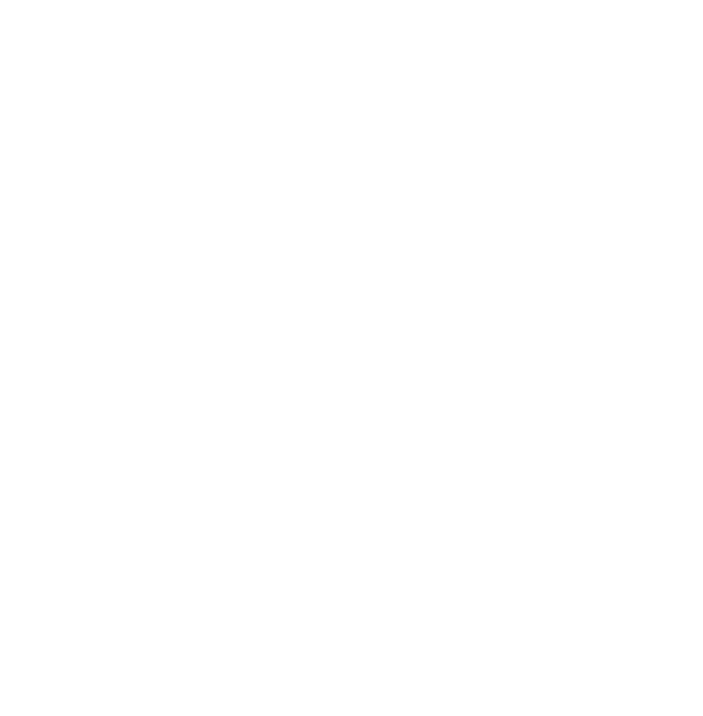
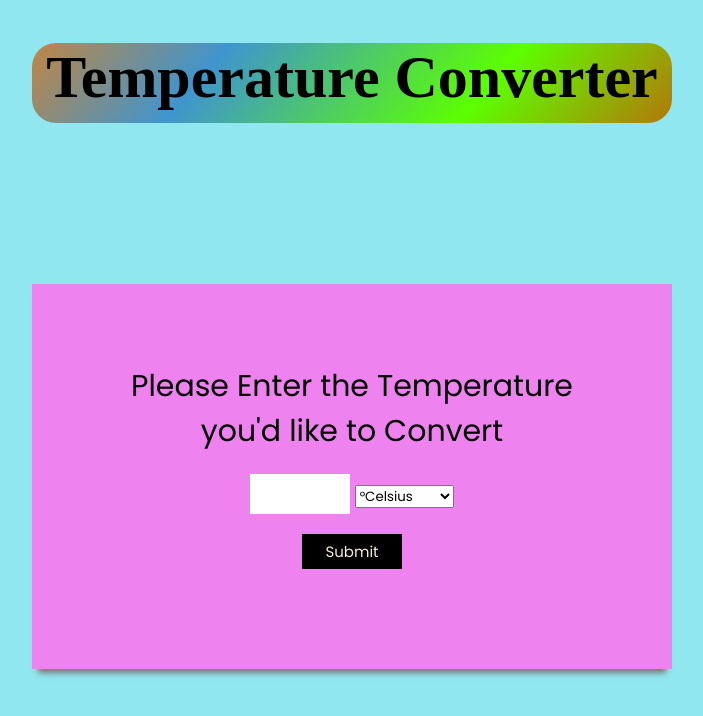
Before and after one commit to cs400610/Oasis-Internship-Task, a plain HTML site: page Task3- Temperature Convertor/index.html in a window 1280 px wide. Shown: the whole page, without its empty margins (288-991 px from the left). Drawn offline with Linux system fonts and the light colour scheme; a web font is replaced by a local one.

Commit message:
Temperature Converter

```diff
--- a/Task3- Temperature Convertor/index.html
+++ b/Task3- Temperature Convertor/index.html
@@ -8,10 +8,30 @@
     <title>Temperature Converter</title>
     <link rel="stylesheet" href="style.css">
     <link rel="icon" href="tempicon.jpg" type="image/x-icon">
+    <link rel="preconnect" href="https://fonts.googleapis.com">
+    <link rel="preconnect" href="https://fonts.gstatic.com" crossorigin>
+    <link
+        href="https://fonts.googleapis.com/css2?family=Gochi+Hand&family=Podkova:wght@400;500&family=Poppins:wght@300;400;500&display=swap"
+        rel="stylesheet">
 </head>
 
 <body>
+    <div id="container">
+        Temperature Converter
+    </div>
+    <form id="tempCalc" onsubmit="calculateTemp();">
+        <label for="temp">Please Enter the Temperature you'd like to Convert </label>
+        <br/><input type="number" name="temp" id="temp">
 
+        <select name="temp_diff" id="temp_diff">
+            <option value="celcius">°Celsius</option>
+            <option value="fahrenheit">°Fahrenheit</option>
+        </select><br>
+
+        <input type="submit" name="temp_submit" id="temp_submit"><br>
+        <span id="resultContainer"></span>
+
+    </form>
 
 
     <script src="index.js"></script>
--- a/Task3- Temperature Convertor/index.js
+++ b/Task3- Temperature Convertor/index.js
@@ -0,0 +1,33 @@
+// Javascript operations
+const tempCalc = document.getElementById('tempCalc');
+tempCalc.addEventListener("submit", function(event){
+    event.preventDefault();
+})
+const calculateTemp = () =>{
+
+    const numTemp = document.getElementById('temp').value;
+    const tempSelector = document.getElementById('temp_diff')
+    const valueTemp = tempSelector.options[tempSelector.selectedIndex].value;
+
+    const celToFah = (celcius)=>{
+        let fahrenheit = Math.round((celcius  * 9/ 5) + 32);
+        return fahrenheit;
+
+    }
+    const fahToCel = (fahrenheit)=>{
+        let celcius = Math.round((fahrenheit - 32)* 5/9);
+        return celcius;
+
+    }
+
+    let result;
+    if(valueTemp == 'celcius'){
+        result = celToFah(numTemp);
+        document.getElementById('resultContainer').innerHTML=`${result}°Fahrenheit`;
+    }
+    else{
+        result = fahToCel(numTemp);
+        document.getElementById('resultContainer').innerHTML=`${result}°Celcius`;
+    }
+
+}
--- a/Task3- Temperature Convertor/style.css
+++ b/Task3- Temperature Convertor/style.css
@@ -0,0 +1,92 @@
+@import url('https://fonts.googleapis.com/css2?family=Gochi+Hand&family=Podkova:wght@400;500&family=Poppins:wght@300;400;500&display=swap');
+
+*{
+    margin: 0;
+    padding: 0;
+    box-sizing: border-box;
+
+    font-family: 'Poppins', sans-serif;
+}
+
+body{
+    width: 100vw;
+    height: 100vh;
+    background-color: rgba(123, 227, 238, 0.837);
+    display: grid;
+    place-items: center;
+}
+
+#container{
+    text-align: center;
+    border-radius: 1.5rem;
+    margin-top: 1%;
+    width: 50%;
+     height : 80px;
+    font-size: 60px;
+    font-weight: bold;
+    font-family: 'Podkova', serif;
+    background: linear-gradient(130deg, #ff7e00, #3f95ce, #5cff00,#d6430d,#b90710,#daa940,#adc510);
+    background-size: 250% 250%;
+    -webkit-animation: Animation 5s ease infinite;
+    -moz-animation: Animation 5s ease infinite;
+    animation: Animation 5s ease infinite;
+}
+@-webkit-keyframes Animation {
+    0%{background-position:10% 0%}
+    50%{background-position:91% 100%}
+    100%{background-position:10% 0%}
+}
+@-moz-keyframes Animation {
+    0%{background-position:10% 0%}
+    50%{background-position:91% 100%}
+    100%{background-position:10% 0%}
+}
+@keyframes Animation {
+    0%{background-position:10% 0%}
+    50%{background-position:91% 100%}
+    100%{background-position:10% 0%}
+}
+form{
+    background-color: violet;
+    padding: 80px;
+    width: 50%;
+    margin: 100px auto;
+    text-align: center;
+    box-shadow: 0 10px 6px -6px #777;
+
+
+}
+#tempCalc label{
+    font-size: 30px;
+}
+
+#temp{
+    border:none;
+    padding: 10px;
+    height: 40px;
+    width: 100px;
+    font-size: 20px;
+    margin-top: 20px;
+}
+
+#temp-diff{
+    height: 40px;
+    border: none;
+    margin-top: 20px;
+    font-size: 15px;
+    vertical-align: top;
+    font-family: 'Times New Roman', Times, serif;
+}
+
+[type="submit"]{
+    height: 35px;
+    margin: 20px;
+    width: 100px;
+    font-size: 15px;
+    border: none;
+    background-color: black;
+    color: antiquewhite;
+}
+#resultContainer{
+    font-size: 30px;
+}
```
